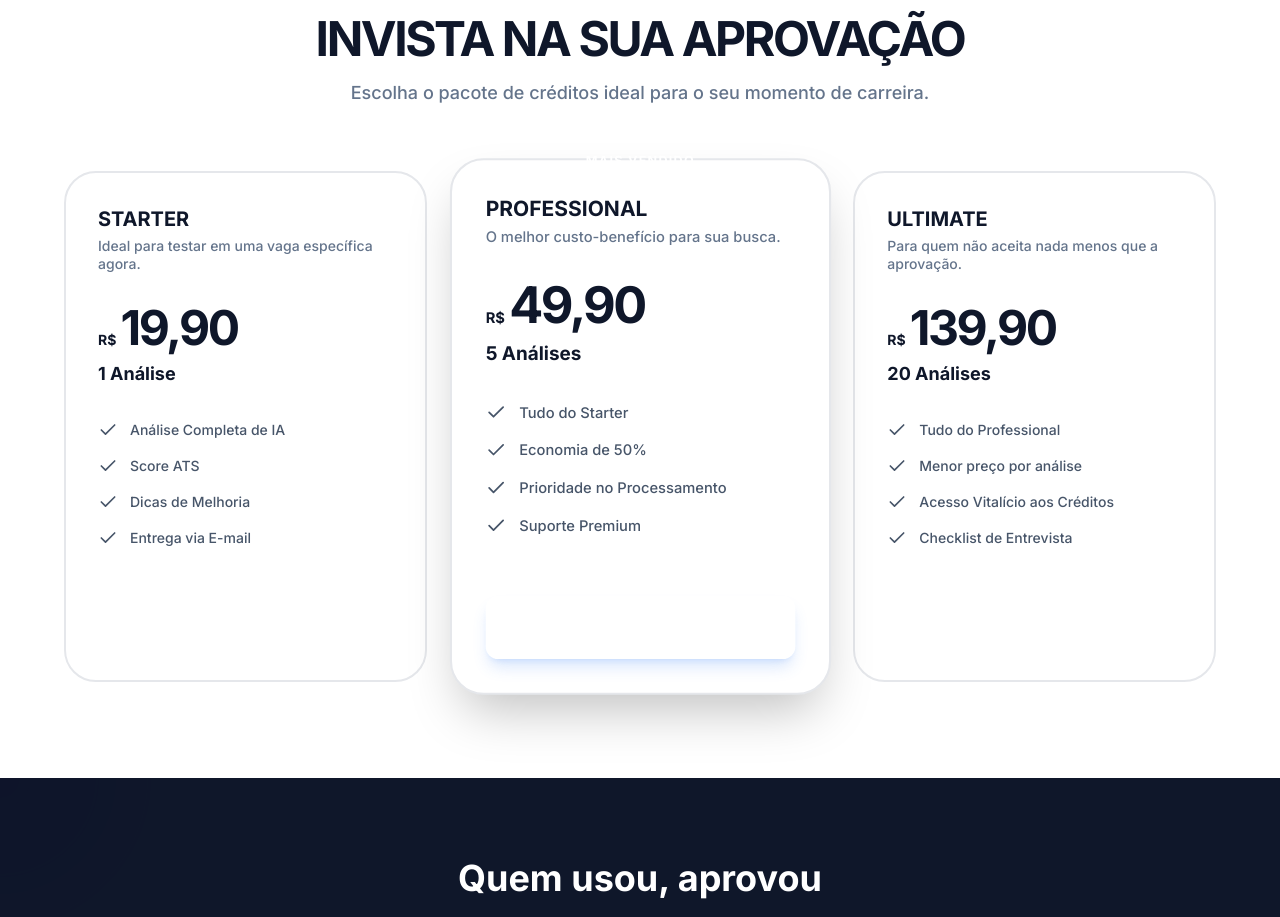
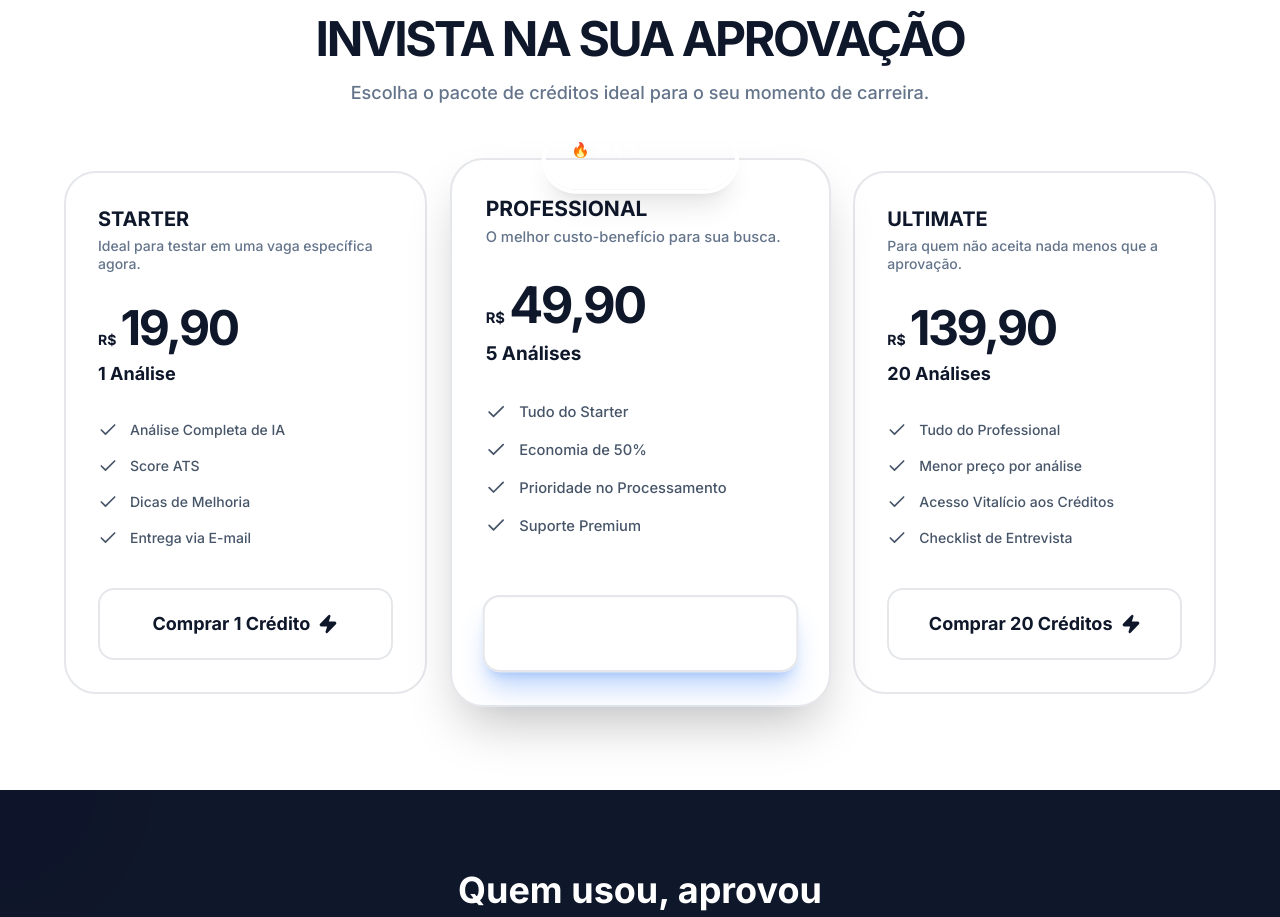
Before and after one commit to DRibeiro81/VTRZ_APROVX, a React (Vite) app: page / in a window 1280 px wide. Shown: the part 4320-5237 px from the top of the page. Built offline with nearby package versions, Linux system fonts and the light colour scheme.

Commit message:
UI: Melhorar visibilidade do 'Mais Vendido' e contraste dos botões de preço

```diff
--- a/components/PricingSection.tsx
+++ b/components/PricingSection.tsx
@@ -53,8 +53,8 @@ const PricingSection: React.FC = () => {
               }`}
             >
               {plan.highlight && (
-                <div className="absolute top-0 left-1/2 -translate-x-1/2 -translate-y-1/2 bg-aprovex-blue text-white px-4 py-1 rounded-full text-xs font-black uppercase tracking-widest">
-                  Mais Vendido
+                <div className="absolute top-0 left-1/2 -translate-x-1/2 -translate-y-1/2 bg-aprovex-graphite text-white px-6 py-2 rounded-full text-sm font-black uppercase tracking-widest shadow-xl ring-4 ring-white">
+                  🔥 Mais Vendido
                 </div>
               )}
 
@@ -80,10 +80,10 @@ const PricingSection: React.FC = () => {
                 ))}
               </ul>
 
-              <button className={`w-full py-4 rounded-xl font-black text-lg transition-all flex items-center justify-center gap-2 ${
+              <button className={`w-full py-5 rounded-2xl font-black text-lg transition-all flex items-center justify-center gap-2 border-2 ${
                 plan.highlight
-                ? 'bg-aprovex-blue text-white hover:bg-blue-700 shadow-lg shadow-blue-500/20'
-                : 'bg-aprovex-graphite text-white hover:bg-black'
+                ? 'bg-aprovex-blue border-aprovex-blue text-white hover:bg-blue-700 shadow-xl shadow-blue-500/30 scale-[1.02]'
+                : 'bg-white border-aprovex-graphite text-aprovex-graphite hover:bg-aprovex-graphite hover:text-white'
               }`}>
                 {plan.buttonText}
                 <Zap className="w-5 h-5 fill-current" />
```
